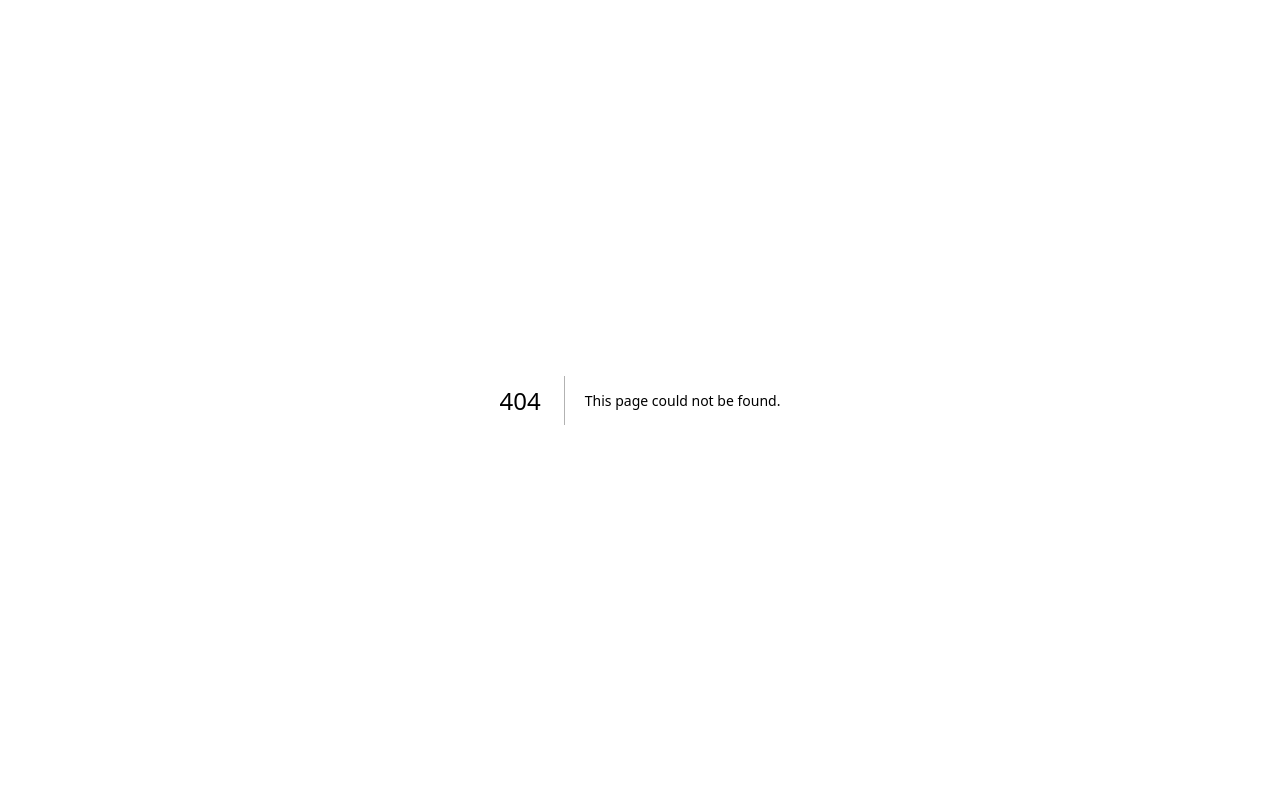
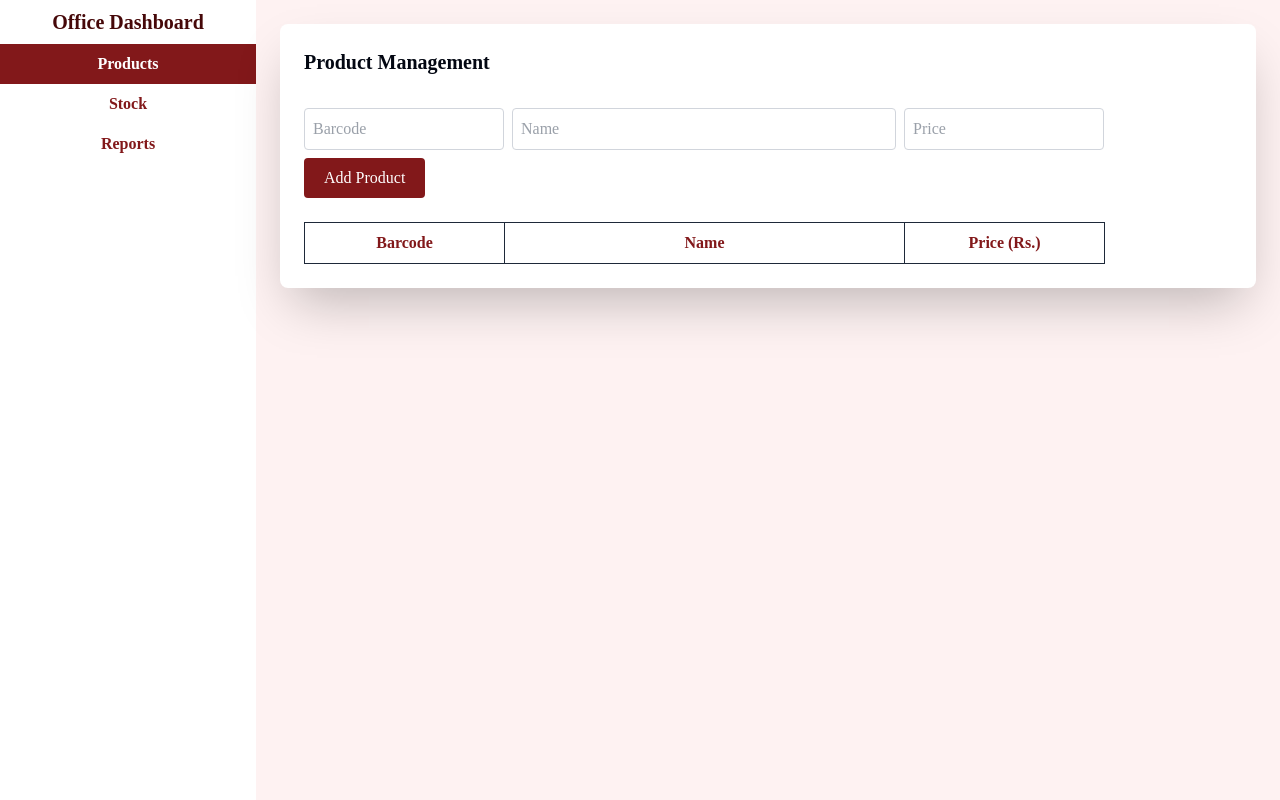
Before and after one commit to yohan9878/pos-system, a Next.js app: page /office/products in a window 1280 px wide. Before the commit this address had no page. Built offline with nearby package versions, Linux system fonts and the light colour scheme.

Commit message:
Implementing product management page

```diff
--- /dev/null
+++ b/app/office/products/page.tsx
@@ -0,0 +1,97 @@
+"use client";
+
+import Button from "@/app/components/Button";
+import { useState } from "react";
+
+export default function ProductPage() {
+  const [products, setProducts] = useState<any[]>([]);
+  const [name, setName] = useState("");
+  const [barcode, setBarcode] = useState("");
+  const [price, setPrice] = useState("");
+
+  const addProduct = () => {
+    const newProduct = {
+      id: Date.now(),
+      name,
+      barcode,
+      price: parseFloat(price),
+    };
+
+    setProducts([...products, newProduct]);
+
+    setName("");
+    setBarcode("");
+    setPrice("");
+  };
+
+  return (
+    <div className="text-white rounded">
+      <h1 className="text-xl text-gray-950 font-bold">Product Management</h1>
+      <div className="rounded mb-6 flex gap-2 flex-wrap mt-8">
+        <input
+          placeholder="Barcode"
+          value={barcode}
+          onChange={(e) => setBarcode(e.target.value)}
+          className="w-50 p-2 text-md text-gray-700 border border-gray-300 rounded focus:outline-none focus:ring-2 focus:ring-red-800"
+        />
+        <input
+          placeholder="Name"
+          value={name}
+          onChange={(e) => setName(e.target.value)}
+          className="w-96 p-2 text-gray-700 text-md border border-gray-300 rounded focus:outline-none focus:ring-2 focus:ring-red-800"
+        />
+        <input
+          placeholder="Price"
+          value={price}
+          onChange={(e) => setPrice(e.target.value)}
+          className="w-50 p-2 text-gray-700 text-md border border-gray-300 rounded focus:outline-none focus:ring-2 focus:ring-red-800"
+        />
+        <Button
+          onClick={addProduct}
+          className=" bg-red-900 hover:bg-red-700"
+        >
+          Add Product
+        </Button>
+      </div>
+
+      {/* <ul className="mt-4">
+        {products.map((p) => (
+          <li key={p.id}>
+            {p.id} - {p.name} - {p.barcode} - Rs {p.price}
+          </li>
+        ))}
+      </ul> */}
+
+      <table className=" w-fit mt-5 border-collapse border border-gray-300">
+        <thead>
+          <tr>
+            <th className="border text-red-900 border-gray-800 p-2 w-50">
+              Barcode
+            </th>
+            <th className="border text-red-900 border-gray-800 p-2 w-100">
+              Name
+            </th>
+            <th className="border text-red-900 border-gray-800 p-2 w-50">
+              Price (Rs.)
+            </th>
+          </tr>
+        </thead>
+        <tbody>
+          {products.map((p) => (
+            <tr key={p.id}>
+              <td className="border text-gray-950 border-gray-300 p-2">
+                {p.barcode}
+              </td>
+              <td className="border text-gray-950 border-gray-300 p-2">
+                {p.name}
+              </td>
+              <td className="border text-gray-950 border-gray-300 p-2 text-right">
+                {p.price.toFixed(2)}
+              </td>
+            </tr>
+          ))}
+        </tbody>
+      </table>
+    </div>
+  );
+}
```
